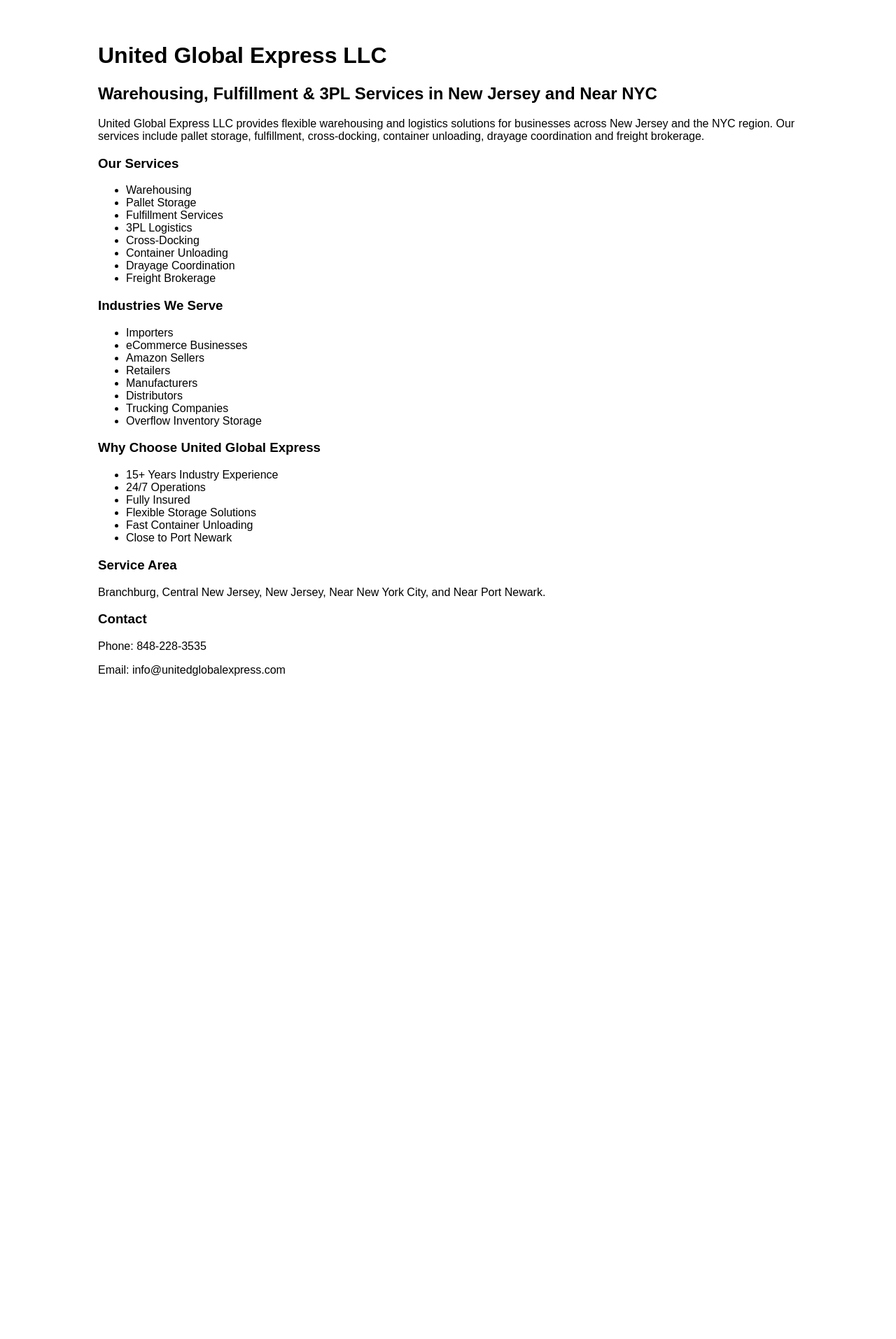
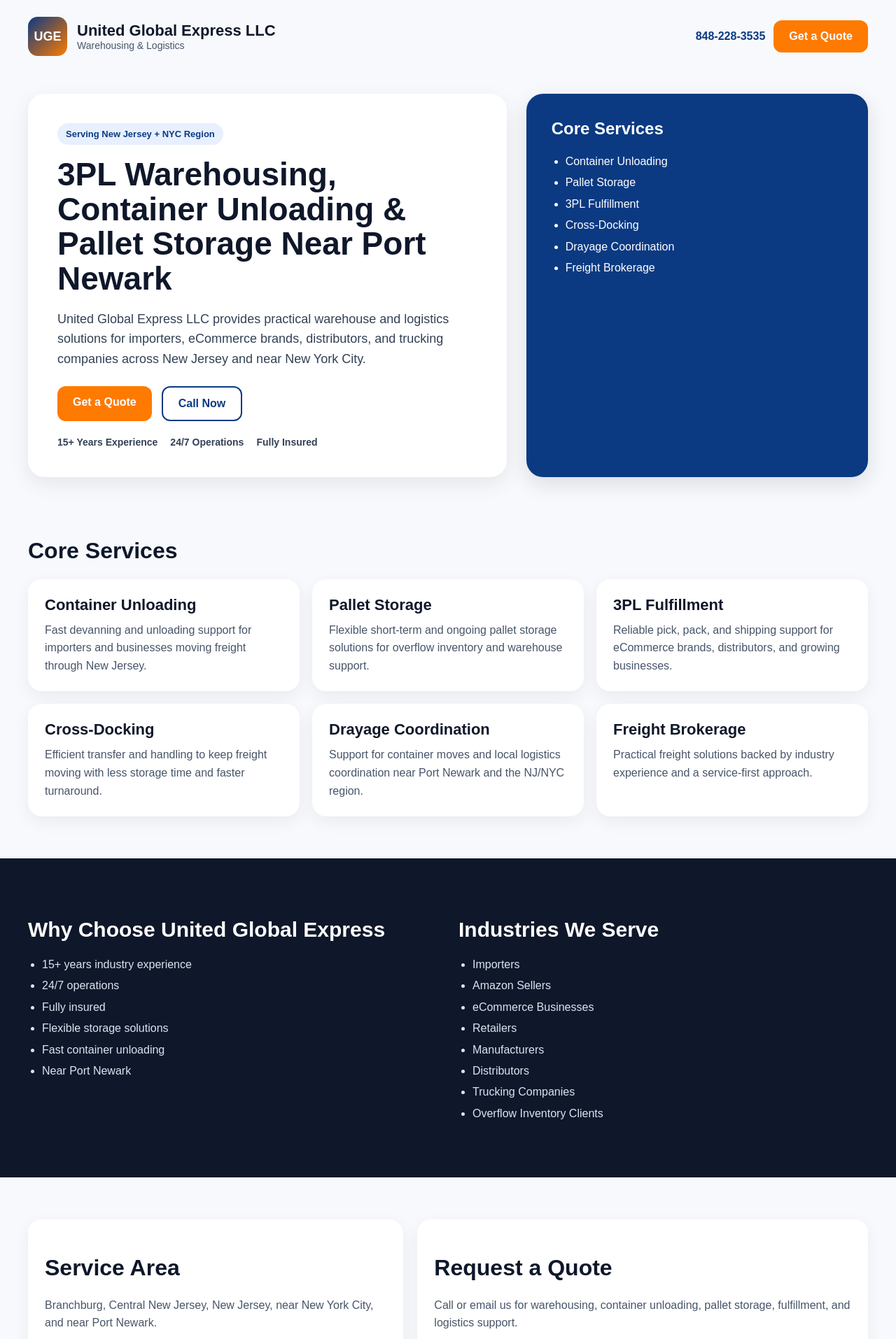
Before and after one commit to Unitedglobalexpress/united-global-express-website, a Next.js app: page / in a window 1280 px wide. Shown: the top 1914 px of the page at 70% size. Before the commit the page ends 1023 px from the top, so only its background shows below. Built offline with nearby package versions, Linux system fonts and the light colour scheme.

Commit message:
Update page.js

```diff
--- a/app/page.js
+++ b/app/page.js
@@ -1,68 +1,390 @@
 export const metadata = {
-  title: "United Global Express LLC | Warehousing, 3PL & Fulfillment in New Jersey",
+  title: "United Global Express LLC | 3PL Warehousing & Container Unloading Near Port Newark",
   description:
-    "United Global Express LLC provides warehousing, pallet storage, fulfillment, cross-docking, container unloading, drayage coordination and freight brokerage services across New Jersey and the NYC region.",
+    "United Global Express LLC provides 3PL warehousing, pallet storage, fulfillment, cross-docking, container unloading, drayage coordination and freight brokerage in New Jersey and near NYC.",
 };
+
+const services = [
+  {
+    title: "Container Unloading",
+    text: "Fast devanning and unloading support for importers and businesses moving freight through New Jersey.",
+  },
+  {
+    title: "Pallet Storage",
+    text: "Flexible short-term and ongoing pallet storage solutions for overflow inventory and warehouse support.",
+  },
+  {
+    title: "3PL Fulfillment",
+    text: "Reliable pick, pack, and shipping support for eCommerce brands, distributors, and growing businesses.",
+  },
+  {
+    title: "Cross-Docking",
+    text: "Efficient transfer and handling to keep freight moving with less storage time and faster turnaround.",
+  },
+  {
+    title: "Drayage Coordination",
+    text: "Support for container moves and local logistics coordination near Port Newark and the NJ/NYC region.",
+  },
+  {
+    title: "Freight Brokerage",
+    text: "Practical freight solutions backed by industry experience and a service-first approach.",
+  },
+];
+
+const industries = [
+  "Importers",
+  "Amazon Sellers",
+  "eCommerce Businesses",
+  "Retailers",
+  "Manufacturers",
+  "Distributors",
+  "Trucking Companies",
+  "Overflow Inventory Clients",
+];
+
+const reasons = [
+  "15+ years industry experience",
+  "24/7 operations",
+  "Fully insured",
+  "Flexible storage solutions",
+  "Fast container unloading",
+  "Near Port Newark",
+];
 
 export default function Home() {
   return (
-    <main style={{ fontFamily: "Arial", padding: "40px", maxWidth: "1000px", margin: "auto" }}>
+    <main style={styles.page}>
+      <section style={styles.topBar}>
+        <div style={styles.brandRow}>
+          <div style={styles.logoPlaceholder}>UGE</div>
+          <div>
+            <div style={styles.brandName}>United Global Express LLC</div>
+            <div style={styles.brandSub}>Warehousing & Logistics</div>
+          </div>
+        </div>
 
-      <h1>United Global Express LLC</h1>
+        <div style={styles.topActions}>
+          <a href="tel:8482283535" style={styles.phoneLink}>848-228-3535</a>
+          <a href="#quote" style={styles.primaryButton}>Get a Quote</a>
+        </div>
+      </section>
 
-      <h2>Warehousing, Fulfillment & 3PL Services in New Jersey and Near NYC</h2>
-
-      <p>
-        United Global Express LLC provides flexible warehousing and logistics
-        solutions for businesses across New Jersey and the NYC region. Our
-        services include pallet storage, fulfillment, cross-docking, container
-        unloading, drayage coordination and freight brokerage.
+      <section style={styles.hero}>
+        <div style={styles.heroLeft}>
+          <div style={styles.badge}>Serving New Jersey + NYC Region</div>
+          <h1 style={styles.heroTitle}>
+            3PL Warehousing, Container Unloading & Pallet Storage Near Port Newark
+          </h1>
+          <p style={styles.heroText}>
+            United Global Express LLC provides practical warehouse and logistics
+            solutions for importers, eCommerce brands, distributors, and trucking
+            companies across New Jersey and near New York City.
           </p>
 
-      <h3>Our Services</h3>
-      <ul>
-        <li>Warehousing</li>
+          <div style={styles.heroButtons}>
+            <a href="#quote" style={styles.primaryButton}>Get a Quote</a>
+            <a href="tel:8482283535" style={styles.secondaryButton}>Call Now</a>
+          </div>
+
+          <div style={styles.trustRow}>
+            <span>15+ Years Experience</span>
+            <span>24/7 Operations</span>
+            <span>Fully Insured</span>
+          </div>
+        </div>
+
+        <div style={styles.heroCard}>
+          <div style={styles.heroCardTitle}>Core Services</div>
+          <ul style={styles.heroList}>
+            <li>Container Unloading</li>
             <li>Pallet Storage</li>
-        <li>Fulfillment Services</li>
-        <li>3PL Logistics</li>
+            <li>3PL Fulfillment</li>
             <li>Cross-Docking</li>
-        <li>Container Unloading</li>
             <li>Drayage Coordination</li>
             <li>Freight Brokerage</li>
           </ul>
+        </div>
+      </section>
 
-      <h3>Industries We Serve</h3>
-      <ul>
-        <li>Importers</li>
-        <li>eCommerce Businesses</li>
-        <li>Amazon Sellers</li>
-        <li>Retailers</li>
-        <li>Manufacturers</li>
-        <li>Distributors</li>
-        <li>Trucking Companies</li>
-        <li>Overflow Inventory Storage</li>
+      <section style={styles.section}>
+        <h2 style={styles.sectionTitle}>Core Services</h2>
+        <div style={styles.grid}>
+          {services.map((service) => (
+            <div key={service.title} style={styles.card}>
+              <h3 style={styles.cardTitle}>{service.title}</h3>
+              <p style={styles.cardText}>{service.text}</p>
+            </div>
+          ))}
+        </div>
+      </section>
+
+      <section style={styles.darkSection}>
+        <div style={styles.twoCol}>
+          <div>
+            <h2 style={styles.sectionTitleLight}>Why Choose United Global Express</h2>
+            <ul style={styles.listLight}>
+              {reasons.map((item) => (
+                <li key={item}>{item}</li>
+              ))}
             </ul>
+          </div>
 
-      <h3>Why Choose United Global Express</h3>
-      <ul>
-        <li>15+ Years Industry Experience</li>
-        <li>24/7 Operations</li>
-        <li>Fully Insured</li>
-        <li>Flexible Storage Solutions</li>
-        <li>Fast Container Unloading</li>
-        <li>Close to Port Newark</li>
+          <div>
+            <h2 style={styles.sectionTitleLight}>Industries We Serve</h2>
+            <ul style={styles.listLight}>
+              {industries.map((item) => (
+                <li key={item}>{item}</li>
+              ))}
             </ul>
+          </div>
+        </div>
+      </section>
 
-      <h3>Service Area</h3>
-      <p>
-        Branchburg, Central New Jersey, New Jersey, Near New York City,
-        and Near Port Newark.
+      <section style={styles.section}>
+        <div style={styles.infoWrap}>
+          <div style={styles.infoCard}>
+            <h2 style={styles.sectionTitle}>Service Area</h2>
+            <p style={styles.cardText}>
+              Branchburg, Central New Jersey, New Jersey, near New York City,
+              and near Port Newark.
             </p>
+          </div>
 
-      <h3>Contact</h3>
-      <p>Phone: 848-228-3535</p>
-      <p>Email: info@unitedglobalexpress.com</p>
-
+          <div id="quote" style={styles.quoteCard}>
+            <h2 style={styles.sectionTitle}>Request a Quote</h2>
+            <p style={styles.cardText}>
+              Call or email us for warehousing, container unloading, pallet
+              storage, fulfillment, and logistics support.
+            </p>
+            <p style={styles.contactLine}><strong>Phone:</strong> 848-228-3535</p>
+            <p style={styles.contactLine}><strong>Email:</strong> info@unitedglobalexpress.com</p>
+            <div style={styles.quoteButtons}>
+              <a href="tel:8482283535" style={styles.primaryButton}>Call Now</a>
+              <a href="mailto:info@unitedglobalexpress.com" style={styles.secondaryButton}>Email Us</a>
+            </div>
+          </div>
+        </div>
+      </section>
     </main>
   );
 }
+
+const styles = {
+  page: {
+    fontFamily: "Arial, sans-serif",
+    background: "#f7f9fc",
+    color: "#0f172a",
+    minHeight: "100vh",
+  },
+  topBar: {
+    maxWidth: "1200px",
+    margin: "0 auto",
+    padding: "24px 20px",
+    display: "flex",
+    justifyContent: "space-between",
+    alignItems: "center",
+    flexWrap: "wrap",
+    gap: "16px",
+  },
+  brandRow: {
+    display: "flex",
+    alignItems: "center",
+    gap: "14px",
+  },
+  logoPlaceholder: {
+    width: "56px",
+    height: "56px",
+    borderRadius: "14px",
+    background: "linear-gradient(135deg, #0b3a82, #ff7a00)",
+    color: "#fff",
+    display: "flex",
+    alignItems: "center",
+    justifyContent: "center",
+    fontWeight: "700",
+    fontSize: "18px",
+  },
+  brandName: {
+    fontSize: "22px",
+    fontWeight: "700",
+  },
+  brandSub: {
+    color: "#475569",
+    fontSize: "14px",
+  },
+  topActions: {
+    display: "flex",
+    gap: "12px",
+    alignItems: "center",
+    flexWrap: "wrap",
+  },
+  phoneLink: {
+    color: "#0b3a82",
+    textDecoration: "none",
+    fontWeight: "700",
+  },
+  hero: {
+    maxWidth: "1200px",
+    margin: "0 auto",
+    padding: "30px 20px 60px",
+    display: "grid",
+    gridTemplateColumns: "1.4fr 1fr",
+    gap: "28px",
+    alignItems: "stretch",
+  },
+  heroLeft: {
+    background: "#ffffff",
+    borderRadius: "24px",
+    padding: "42px",
+    boxShadow: "0 10px 30px rgba(15, 23, 42, 0.08)",
+  },
+  badge: {
+    display: "inline-block",
+    background: "#e8f0ff",
+    color: "#0b3a82",
+    padding: "8px 12px",
+    borderRadius: "999px",
+    fontWeight: "700",
+    fontSize: "13px",
+    marginBottom: "18px",
+  },
+  heroTitle: {
+    fontSize: "46px",
+    lineHeight: "1.08",
+    margin: "0 0 16px",
+  },
+  heroText: {
+    fontSize: "18px",
+    lineHeight: "1.6",
+    color: "#334155",
+    marginBottom: "24px",
+  },
+  heroButtons: {
+    display: "flex",
+    gap: "14px",
+    flexWrap: "wrap",
+    marginBottom: "22px",
+  },
+  trustRow: {
+    display: "flex",
+    gap: "18px",
+    flexWrap: "wrap",
+    color: "#334155",
+    fontWeight: "600",
+    fontSize: "14px",
+  },
+  heroCard: {
+    background: "#0b3a82",
+    color: "#fff",
+    borderRadius: "24px",
+    padding: "36px",
+    boxShadow: "0 10px 30px rgba(15, 23, 42, 0.12)",
+  },
+  heroCardTitle: {
+    fontSize: "24px",
+    fontWeight: "700",
+    marginBottom: "18px",
+  },
+  heroList: {
+    paddingLeft: "20px",
+    lineHeight: "1.9",
+    margin: 0,
+  },
+  section: {
+    maxWidth: "1200px",
+    margin: "0 auto",
+    padding: "0 20px 60px",
+  },
+  sectionTitle: {
+    fontSize: "32px",
+    marginBottom: "22px",
+  },
+  grid: {
+    display: "grid",
+    gridTemplateColumns: "repeat(3, minmax(0, 1fr))",
+    gap: "18px",
+  },
+  card: {
+    background: "#ffffff",
+    borderRadius: "20px",
+    padding: "24px",
+    boxShadow: "0 8px 24px rgba(15, 23, 42, 0.06)",
+  },
+  cardTitle: {
+    marginTop: 0,
+    marginBottom: "10px",
+    fontSize: "22px",
+  },
+  cardText: {
+    color: "#475569",
+    lineHeight: "1.6",
+    margin: 0,
+  },
+  darkSection: {
+    background: "#0f172a",
+    padding: "60px 20px",
+    marginBottom: "60px",
+  },
+  twoCol: {
+    maxWidth: "1200px",
+    margin: "0 auto",
+    display: "grid",
+    gridTemplateColumns: "1fr 1fr",
+    gap: "30px",
+  },
+  sectionTitleLight: {
+    color: "#fff",
+    fontSize: "30px",
+    marginBottom: "18px",
+  },
+  listLight: {
+    color: "#dbe4f0",
+    lineHeight: "1.9",
+    paddingLeft: "20px",
+  },
+  infoWrap: {
+    display: "grid",
+    gridTemplateColumns: "1fr 1.2fr",
+    gap: "20px",
+  },
+  infoCard: {
+    background: "#ffffff",
+    borderRadius: "20px",
+    padding: "24px",
+    boxShadow: "0 8px 24px rgba(15, 23, 42, 0.06)",
+  },
+  quoteCard: {
+    background: "#ffffff",
+    borderRadius: "20px",
+    padding: "24px",
+    boxShadow: "0 8px 24px rgba(15, 23, 42, 0.06)",
+  },
+  contactLine: {
+    margin: "10px 0",
+    color: "#0f172a",
+  },
+  quoteButtons: {
+    display: "flex",
+    gap: "14px",
+    flexWrap: "wrap",
+    marginTop: "16px",
+  },
+  primaryButton: {
+    display: "inline-block",
+    background: "#ff7a00",
+    color: "#fff",
+    padding: "14px 22px",
+    borderRadius: "12px",
+    textDecoration: "none",
+    fontWeight: "700",
+  },
+  secondaryButton: {
+    display: "inline-block",
+    background: "#ffffff",
+    color: "#0b3a82",
+    padding: "14px 22px",
+    borderRadius: "12px",
+    textDecoration: "none",
+    fontWeight: "700",
+    border: "2px solid #0b3a82",
+  },
+};
```
Lines whose indentation alone changed are shown as unchanged.
